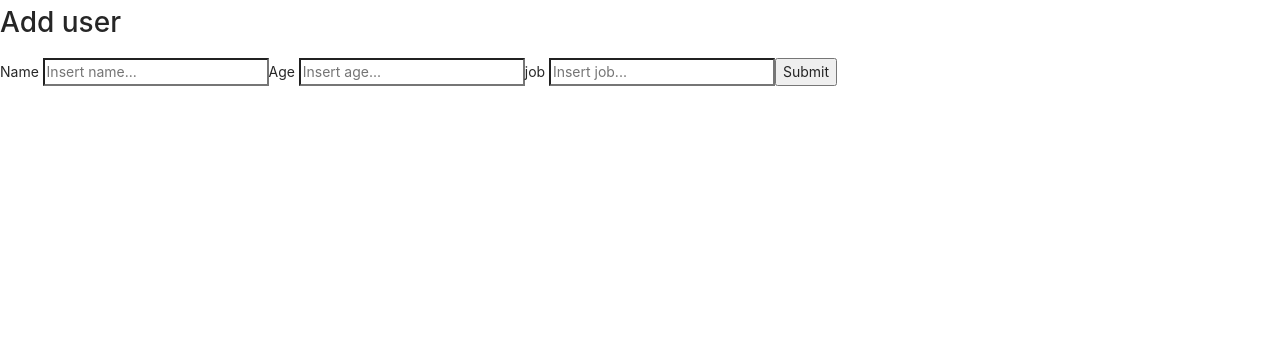
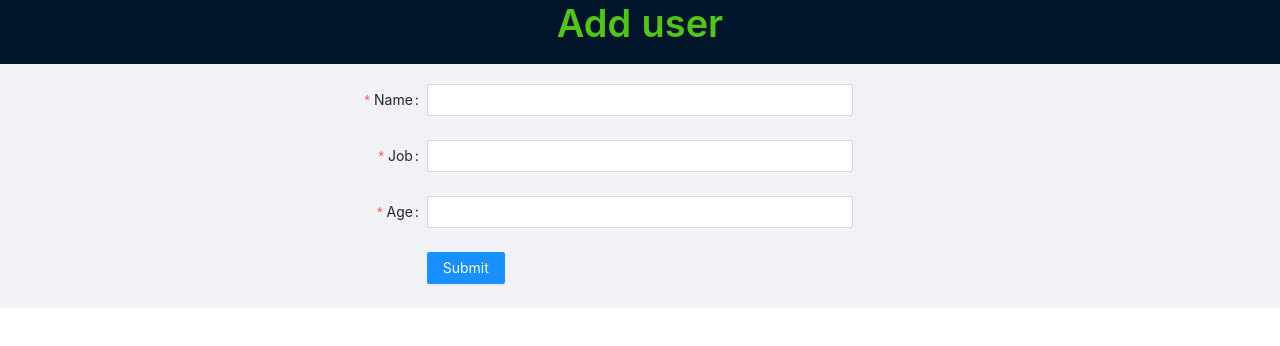
Before and after one commit to HikaruFN/armonia-crud, a React (Create React App) app: page /add in a window 1280 px wide. Shown: the top 346 px of the page. Built offline with nearby package versions, Linux system fonts and the light colour scheme.

Commit message:
working on add-user

```diff
--- /dev/null
+++ b/src/components/add-user.css
@@ -0,0 +1,4 @@
+.header-container {
+  text-align: center;
+  margin-bottom: 20px;
+}
--- a/src/components/add-user.js
+++ b/src/components/add-user.js
@@ -1,5 +1,18 @@
 import React, { useState } from "react";
 import axios from "axios";
+import "./add-user.css";
+import {
+  Layout,
+  Typography,
+  Card,
+  Space,
+  Input,
+  Button,
+  Checkbox,
+  Form,
+} from "antd";
+const { Title } = Typography;
+const { Header, Content, Sider } = Layout;
 
 const AddUser = () => {
   const [newUser, setNewUser] = useState({
@@ -37,33 +50,57 @@ const AddUser = () => {
       "https://5db179198087400014d38a73.mockapi.io/api/v1/users",
       newUser
     );
-    console.log(response.data);
+    window.location.replace("/");
   };
 
   const submitHandler = (event) => {
-    event.preventDefault();
     updateData();
   };
 
   return (
     <div>
-      <h1>Add user</h1>
-      <form action="/">
-        <label>Name </label>
-        <input
-          onChange={trackName}
-          value={newUser.name}
-          type="text"
-          placeholder="Insert name..."
-        />
-        <label>Age </label>
-        <input onChange={trackAge} type="number" placeholder="Insert age..." />
-        <label>job </label>
-        <input onChange={trackJob} type="text" placeholder="Insert job..." />
-        <button onClick={submitHandler} type="submit">
-          Submit
-        </button>
-      </form>
+      <Layout>
+        <Header className="header-container">
+          <Title type="success">Add user</Title>
+        </Header>
+
+        <Content>
+          <Form
+            name="basic"
+            labelCol={{ span: 8 }}
+            wrapperCol={{ span: 8 }}
+            initialValues={{ remember: true }}
+            autoComplete="off"
+          >
+            <Form.Item
+              label="Name"
+              name="name"
+              rules={[{ required: true, message: "Please input your name!" }]}
+            >
+              <Input onChange={trackName} />
+            </Form.Item>
+            <Form.Item
+              label="Job"
+              name="job"
+              rules={[{ required: true, message: "Please input your job!" }]}
+            >
+              <Input onChange={trackJob} />
+            </Form.Item>
+            <Form.Item
+              label="Age"
+              name="age"
+              rules={[{ required: true, message: "Please input your age!" }]}
+            >
+              <Input onChange={trackAge} />
+            </Form.Item>
+            <Form.Item wrapperCol={{ offset: 8, span: 16 }}>
+              <Button onClick={submitHandler} type="primary" htmlType="submit">
+                Submit
+              </Button>
+            </Form.Item>
+          </Form>
+        </Content>
+      </Layout>
     </div>
   );
 };
```
